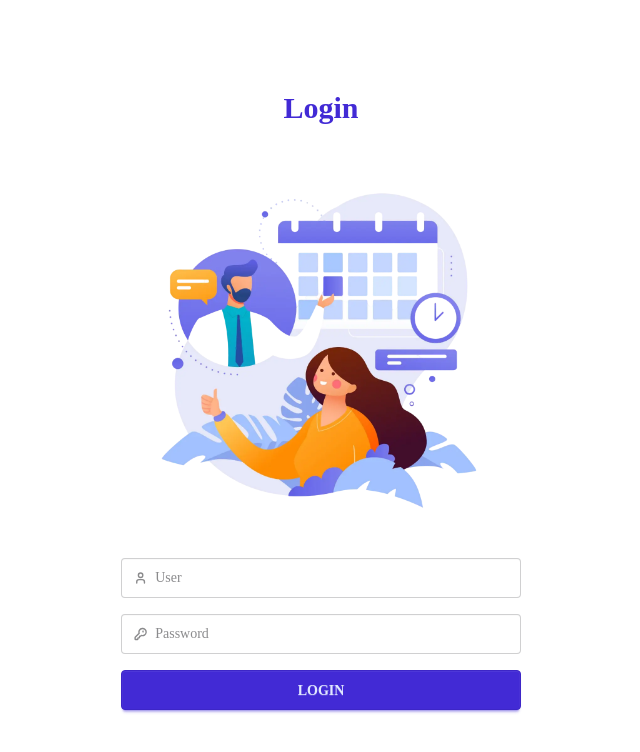
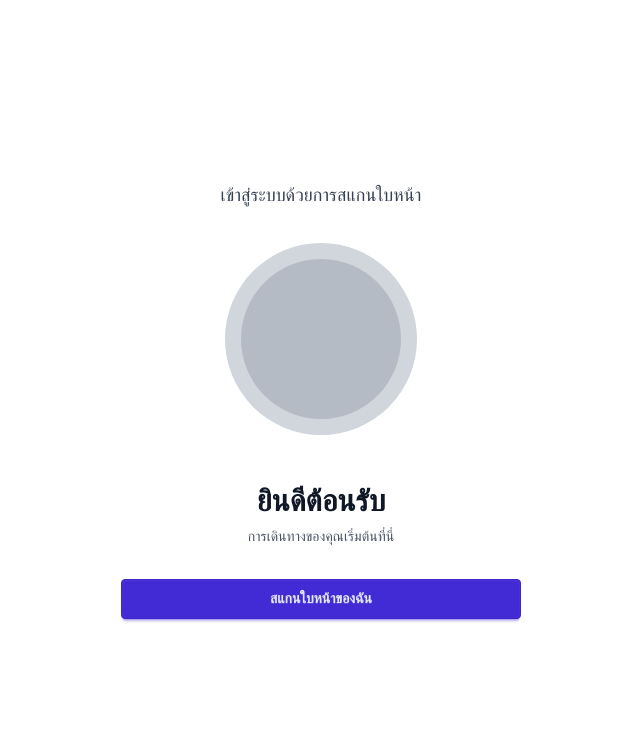
Before and after one commit to MORENUD/morenud-app, a Next.js app: page /login in a window 1280 px wide. Shown: the top 752 px of the page, without its empty margins (319-959 px from the left). Built offline with nearby package versions, Linux system fonts and the light colour scheme.

Commit message:
feat: Enhance health check and face scan functionalities with API integration and localization

```diff
--- a/app/(routes)/chatbot/page.tsx
+++ b/app/(routes)/chatbot/page.tsx
@@ -87,7 +87,16 @@ const encodeDataForURL = (data: UserHealthData): string => {
 export default function ChatbotPage() {
   const [userData, setUserData] = useState<UserHealthData>({});
   const [isLoading, setIsLoading] = useState(true);
-  const streamlitUrl = 'http://localhost:8501'; // Fixed URL
+  const typhoidStreamlitUrl = 'https://medical-frontend-wh8v.onrender.com/?user_name=Peter&disease=Typhoid&alert=0.1';
+  const diseaseStreamlitUrl = 'https://medical-frontend-wh8v.onrender.com/?user_name=Sarah&disease=Diabetes&alert=0.1';
+
+  // กำหนด URL ตาม disease ที่ตรวจพบ
+  const getStreamlitUrl = (disease?: string): string => {
+    if (disease === 'typhoid') {
+      return typhoidStreamlitUrl;
+    }
+    return diseaseStreamlitUrl; // default สำหรับโรคอื่นๆ
+  };
 
   useEffect(() => {
     const initializeData = () => {
@@ -114,15 +123,16 @@ export default function ChatbotPage() {
 
   // Always show iframe - embedded Streamlit
   const encodedData = encodeDataForURL(userData);
+  const streamlitUrl = getStreamlitUrl(userData.disease);
   const iframeUrl = `${streamlitUrl}?data=${encodedData}&source=morenud-app&embedded=true`;
 
   return (
-    <div className="min-h-screen bg-gray-50 flex flex-col">
+    <div className="h-screen bg-gray-50 flex flex-col">
       <PageHeader
         title='AI Chatbot'
         backButtonText="กลับ"
       />
-      <div className="flex-1">
+      <div className="flex-1 overflow-hidden">
         <iframe
           src={iframeUrl}
           className="w-full h-full border-none"
--- a/app/(routes)/health-check/texts.ts
+++ b/app/(routes)/health-check/texts.ts
@@ -25,10 +25,10 @@ export const healthCheckTexts = {
   // Health score
   riskScore: 'คะแนนความเสี่ยง:',
 
-  // Health score messages
+  // Health score messages based on API results
   healthMessages: {
-    low: 'สุขภาพของคุณดูดี แต่ควรดูแลตัวเองอย่างต่อเนื่อง',
+    low: 'ผลการตรวจแสดงว่าคุณมีความเสี่ยงต่ำ (Negative) สุขภาพของคุณดูดี แต่ควรดูแลตัวเองอย่างต่อเนื่อง',
     medium: 'คุณมีอาการบางอย่างที่ควรสังเกต',
-    high: 'คุณมีอาการที่ต้องให้ความระวัง กรุณาไปพบแพทย์'
+    high: 'ผลการตรวจแสดงว่าคุณมีความเสี่ยงสูงต่อโรคนี้ กรุณาไปปรึกษาแพทย์เพื่อรับการตรวจสอบเพิ่มเติม'
   }
 };
--- a/app/(routes)/home/texts.ts
+++ b/app/(routes)/home/texts.ts
@@ -23,9 +23,8 @@ export const homeTexts = {
 
   // Medical specialties
   specialties: {
-    cardiologist: 'แพทย์โรคหัวใจ',
-    neurology: 'แพทย์โรคประสาท',
-    dentist: 'ทันตแพทย์'
+    typhoid: 'แพทย์ทั่วไป (GP)',
+    diabetes: 'แพทย์อายุรกรรมทั่วไป'
   },
 
   // Time and date
@@ -96,8 +95,8 @@ export const mockCategories = [
 export const mockAppointments = [
   {
     id: 1,
-    doctor: 'ดร. มาสการ์ ซาฮาริดิน',
-    specialtyKey: 'cardiologist' as keyof typeof homeTexts.specialties,
+    doctor: 'ดร. สมศักดิ์ ศศิธรากิจ',
+    specialtyKey: 'typhoid' as keyof typeof homeTexts.specialties,
     dateKey: 'tomorrow' as keyof typeof homeTexts.dateTime,
     time: '10:00',
     timeFormat: 'am' as keyof typeof homeTexts.dateTime,
@@ -107,21 +106,11 @@ export const mockAppointments = [
   {
     id: 2,
     doctor: 'ดร. ซาฮารา ซียิวา',
-    specialtyKey: 'neurology' as keyof typeof homeTexts.specialties,
+    specialtyKey: 'diabetes' as keyof typeof homeTexts.specialties,
     date: '9 ธ.ค. 2568',
     time: '2:30',
     timeFormat: 'pm' as keyof typeof homeTexts.dateTime,
     status: 'confirmed' as const,
     isUrgent: false
-  },
-  {
-    id: 3,
-    doctor: 'ดร. จอห์น สมิธ',
-    specialtyKey: 'dentist' as keyof typeof homeTexts.specialties,
-    date: '12 ธ.ค. 2568',
-    time: '9:00',
-    timeFormat: 'am' as keyof typeof homeTexts.dateTime,
-    status: 'pending' as const,
-    isUrgent: false
   }
 ];
--- a/app/(routes)/login/page.tsx
+++ b/app/(routes)/login/page.tsx
@@ -1,91 +1,42 @@
 'use client'
-import { useForm } from "react-hook-form";
-import Image from 'next/image';
-import loginImage from '../../../public/pic/login.webp';
-import logoImage from '../../../public/pic/logo.webp';
+import { useRouter } from 'next/navigation';
+import { loginTexts } from './texts';
 
-interface LoginFormValues {
-  user: string;
-  password: string;
-}
+export default function Login() {
+  const router = useRouter();
 
-export default function Demo() {
-  const { register, handleSubmit, formState: { errors } } = useForm<LoginFormValues>();
-  const onSubmit = (data: LoginFormValues): void => {
-    console.log(data);
+  const handleScanFace = () => {
+    // Navigate to face scan page
+    router.push('/face-scan');
   };
 
   return (
-    <div className="container min-h-screen flex flex-col justify-center items-center">
-      {/* <Image src={logoImage} alt="Logo" className="w-32 h-auto mb-4" /> */}
-      <h1>
-        <strong className="text-3xl text-primary">Login</strong>
-      </h1>
-      {/* <p className="text-md">Your health journey starts here.</p> */}
-      <div>
-        <Image src={loginImage} alt="Login Illustration" className="w-full h-auto my-4" />
+    <div className="container min-h-screen flex flex-col justify-center items-center bg-white px-8">
+      {/* Header text */}
+      <div className="text-center mb-8">
+        <p className="text-lg text-gray-700 leading-relaxed">
+          {loginTexts.signUpPrompt}
+        </p>
       </div>
-      <form onSubmit={handleSubmit(onSubmit)} className="space-y-4">
-        {/* user */}
-        <label className="input validator w-full">
-          <svg className="h-[1em] opacity-50" xmlns="http://www.w3.org/2000/svg" viewBox="0 0 24 24">
-            <g
-              strokeLinejoin="round"
-              strokeLinecap="round"
-              strokeWidth="2.5"
-              fill="none"
-              stroke="currentColor"
-            >
-              <path d="M19 21v-2a4 4 0 0 0-4-4H9a4 4 0 0 0-4 4v2"></path>
-              <circle cx="12" cy="7" r="4"></circle>
-            </g>
-          </svg>
-          <input
-            className="w-full"
-            required
-            placeholder="User"
-            {...register("user", {
-              required: "User is required"
-            })}
-          />
-        </label>
-        {errors.user && (
-          <p className="text-red-500 text-sm ">{errors.user.message}</p>
-        )}
 
+      {/* Circle placeholder */}
+      <div className="w-48 h-48 bg-gray-300 rounded-full mb-12 flex items-center justify-center">
+        <div className="w-40 h-40 bg-gray-400 rounded-full opacity-50"></div>
+      </div>
 
-        {/* password */}
-        <label className="input validator w-full">
-          <svg className="h-[1em] opacity-50" xmlns="http://www.w3.org/2000/svg" viewBox="0 0 24 24">
-            <g
-              strokeLinejoin="round"
-              strokeLinecap="round"
-              strokeWidth="2.5"
-              fill="none"
-              stroke="currentColor"
-            >
-              <path
-                d="M2.586 17.414A2 2 0 0 0 2 18.828V21a1 1 0 0 0 1 1h3a1 1 0 0 0 1-1v-1a1 1 0 0 1 1-1h1a1 1 0 0 0 1-1v-1a1 1 0 0 1 1-1h.172a2 2 0 0 0 1.414-.586l.814-.814a6.5 6.5 0 1 0-4-4z"
-              ></path>
-              <circle cx="16.5" cy="7.5" r=".5" fill="currentColor"></circle>
-            </g>
-          </svg>
-          <input
-            type="password"
-            required
-            placeholder="Password"
-            {...register("password", {
-              required: "Password is required"
-            })}
-          />
-        </label>
-        {errors.password && (
-          <p className="text-red-500 text-sm">{errors.password.message}</p>
-        )}
+      {/* Welcome section */}
+      <div className="text-center mb-8">
+        <h1 className="text-3xl font-bold text-gray-900 mb-2">{loginTexts.welcome}</h1>
+        <p className="text-gray-600 text-sm">{loginTexts.journeyStart}</p>
+      </div>
 
-        <button className="btn btn-primary w-full">LOGIN</button>
-
-      </form>
+      {/* Scan button */}
+      <button
+        onClick={handleScanFace}
+        className="btn btn-primary w-full"
+      >
+        {loginTexts.scanButton}
+      </button>
     </div>
   );
 }
--- /dev/null
+++ b/app/(routes)/login/texts.ts
@@ -0,0 +1,14 @@
+// export const loginTexts = {
+//   signUpPrompt: "Sign up for by scanning your face",
+//   welcome: "Welcome",
+//   journeyStart: "your journey starts from here",
+//   scanButton: "Scan my face"
+// };
+
+
+export const loginTexts = {
+  signUpPrompt: "เข้าสู่ระบบด้วยการสแกนใบหน้า",
+  welcome: "ยินดีต้อนรับ",
+  journeyStart: "การเดินทางของคุณเริ่มต้นที่นี่",
+  scanButton: "สแกนใบหน้าของฉัน"
+};
```
Also changed, not shown: app/(routes)/face-scan/page.tsx (+31 -8 lines), app/(routes)/health-check/page.tsx (+83 -7 lines).
